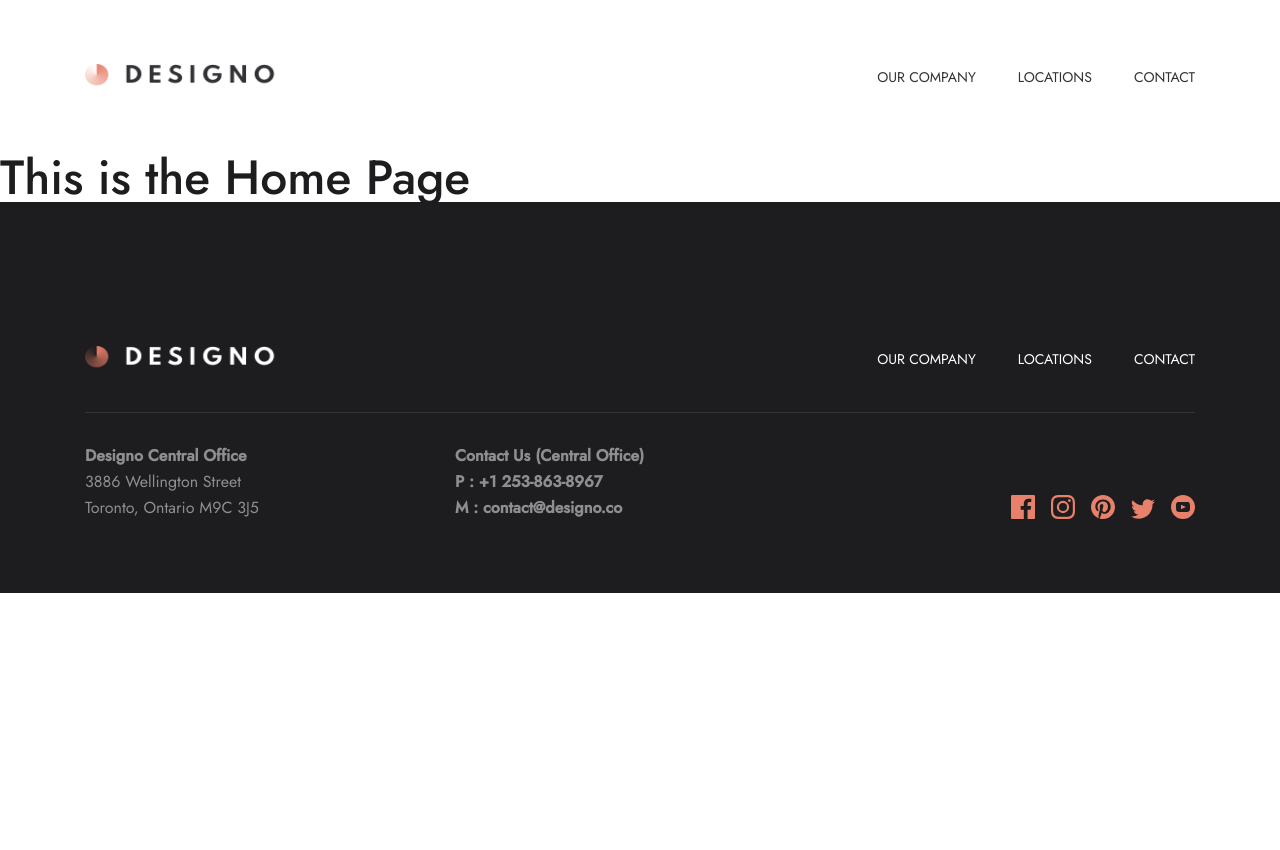
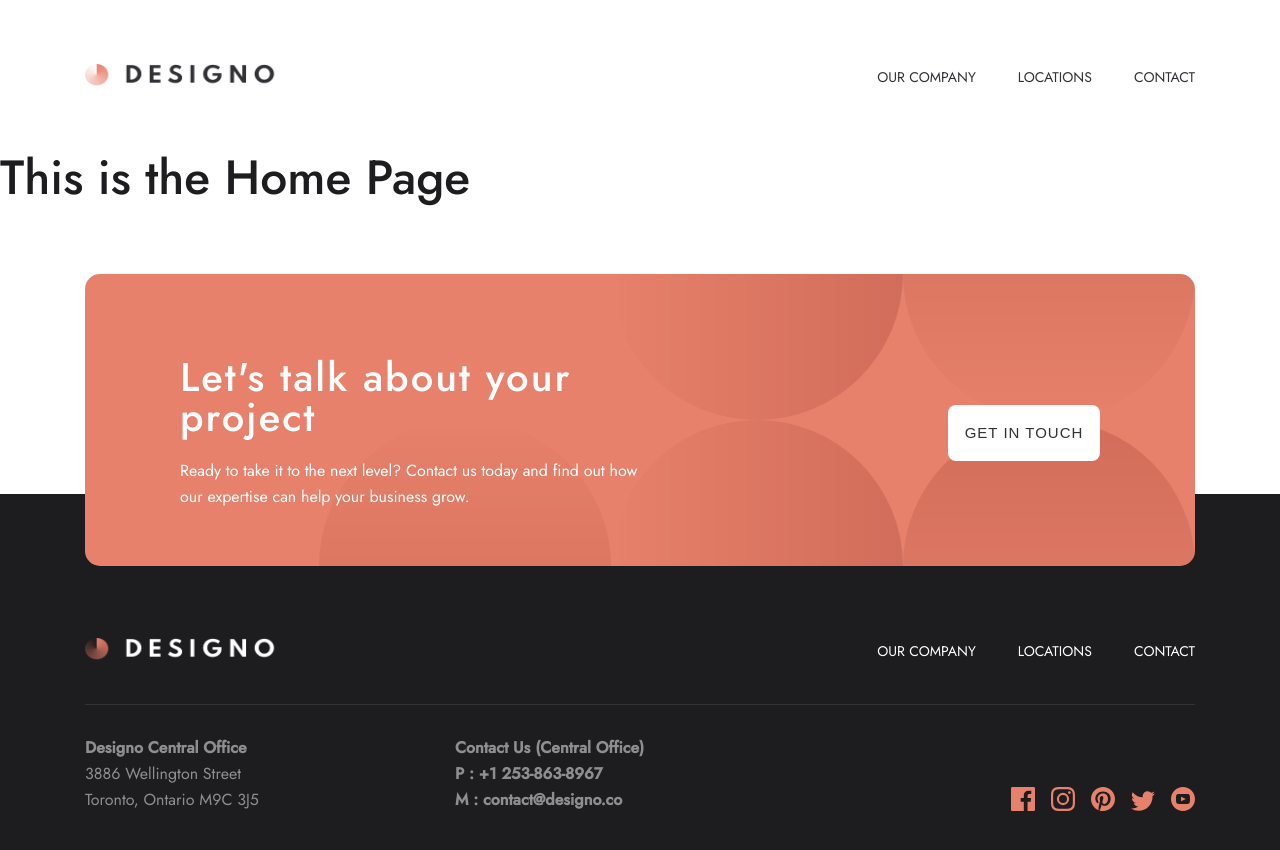
Before and after one commit to Jesuloba-world/Designo, a React (Create React App) app: page / in a window 1280 px wide. Shown: the top 850 px of the page. Before the commit the page ends 800 px from the top, so only its background shows below. Built offline with nearby package versions, Linux system fonts and the light colour scheme.

Commit message:
CTA done

```diff
--- /dev/null
+++ b/src/components/CTA/index.tsx
@@ -0,0 +1,52 @@
+import { FC } from "react";
+import { Button } from "../index";
+import {
+	Container,
+	BigText,
+	SmallText,
+	Frame,
+	frame,
+	Overlay,
+} from "./style/CTA";
+import { ReactComponent as CTAsvg } from "../../assets/shared/desktop/bg-pattern-call-to-action.svg";
+
+interface button {
+	onClick: () => void;
+}
+
+interface composition {
+	Overlay: FC;
+	Frame: FC<frame>;
+	BigText: FC;
+	SmallText: FC;
+	Button: FC<button>;
+}
+
+export const CTA: FC & composition = ({ children }) => {
+	return (
+		<Container>
+			<CTAsvg />
+			{children}
+		</Container>
+	);
+};
+
+CTA.Overlay = ({ children }) => {
+	return <Overlay>{children}</Overlay>;
+};
+
+CTA.Frame = ({ children, isLeft }) => {
+	return <Frame isLeft={isLeft}>{children}</Frame>;
+};
+
+CTA.BigText = ({ children }) => {
+	return <BigText>{children}</BigText>;
+};
+
+CTA.SmallText = ({ children }) => {
+	return <SmallText>{children}</SmallText>;
+};
+
+CTA.Button = ({ children, onClick }) => {
+	return <Button.Light onClick={onClick}>{children}</Button.Light>;
+};
--- /dev/null
+++ b/src/components/CTA/style/CTA.ts
@@ -0,0 +1,48 @@
+import styled from "styled-components/macro";
+import { Heading2, Body } from "../../UI/typography/style/typo";
+
+export interface frame {
+	isLeft: boolean;
+}
+
+export const Container = styled.div`
+	height: 29.2rem;
+	max-width: 111rem;
+	background-color: ${({ theme }) => theme.peach};
+	margin: 0 auto;
+	border-radius: 1.5rem;
+	transform: translateY(7.2rem);
+	display: flex;
+	align-items: center;
+	justify-content: flex-end;
+	overflow: hidden;
+	position: relative;
+`;
+
+export const Overlay = styled.div`
+	position: absolute;
+	z-index: 5;
+	top: 0;
+	left: 0;
+	height: 100%;
+	width: 100%;
+	padding: 7.2rem 9.5rem 4.6rem 9.5rem;
+	display: grid;
+	grid-template-columns: repeat(2, 1fr);
+`;
+
+export const Frame = styled.div<frame>`
+	display: flex;
+	flex-direction: column;
+	justify-content: space-around;
+	${({ isLeft }) => (!isLeft ? "align-items: flex-end" : null)};
+`;
+
+export const BigText = styled(Heading2)`
+	color: ${({ theme }) => theme.white};
+	line-height: 4rem;
+`;
+
+export const SmallText = styled(Body)`
+	color: ${({ theme }) => theme.white};
+`;
--- a/src/components/Footer/index.tsx
+++ b/src/components/Footer/index.tsx
@@ -7,8 +7,6 @@ import {
 	BottomFrame,
 	Logo,
 	NormalLink,
-	Address,
-	Contact,
 	ContactIcons,
 	Text,
 	Icon,
@@ -64,11 +62,11 @@ Footer.Link = ({ to, children }) => {
 };
 
 Footer.Address = ({ children }) => {
-	return <Address>{children}</Address>;
+	return <div>{children}</div>;
 };
 
 Footer.Contact = ({ children }) => {
-	return <Contact>{children}</Contact>;
+	return <div>{children}</div>;
 };
 
 Footer.ContactIcons = ({ children }) => {
--- a/src/components/Footer/style/footer.ts
+++ b/src/components/Footer/style/footer.ts
@@ -75,10 +75,6 @@ export const TextLight = styled(Text)`
 	font-weight: normal;
 `;
 
-export const Address = styled.div``;
-
-export const Contact = styled.div``;
-
 export const ContactIcons = styled.div`
 	display: flex;
 	align-items: end;
--- a/src/components/UI/button/index.tsx
+++ b/src/components/UI/button/index.tsx
@@ -1,18 +1,18 @@
-import { Light, Dark } from "./style/button";
+import { Light, Dark, button } from "./style/button";
 
 interface composition {
-	Light: React.FC;
-	Dark: React.FC;
+	Light: React.FC<button>;
+	Dark: React.FC<button>;
 }
 
 export const Button: React.FC & composition = () => {
 	return <button>Something</button>;
 };
 
-Button.Light = ({ children, ...restProps }) => {
-	return <Light {...restProps}>{children}</Light>;
+Button.Light = ({ children, onClick }) => {
+	return <Light onClick={onClick}>{children}</Light>;
 };
 
-Button.Dark = ({ children, ...restProps }) => {
-	return <Dark {...restProps}>{children}</Dark>;
+Button.Dark = ({ children, onClick }) => {
+	return <Dark onClick={onClick}>{children}</Dark>;
 };
--- a/src/components/UI/button/style/button.ts
+++ b/src/components/UI/button/style/button.ts
@@ -1,6 +1,10 @@
 import styled from "styled-components/macro";
 
-const Button = styled.button`
+export interface button {
+	onClick: () => void;
+}
+
+const Button = styled.button<button>`
 	border-radius: 8px;
 	border: none;
 	height: 5.6rem;
@@ -11,6 +15,7 @@ const Button = styled.button`
 	letter-spacing: 1px;
 	text-transform: uppercase;
 	transition: all 0.15s;
+	cursor: pointer;
 
 	&:hover {
 		background: ${({ theme }) => theme.lightPeach};
--- a/src/components/index.ts
+++ b/src/components/index.ts
@@ -2,3 +2,4 @@ export { Typo } from "./UI/typography";
 export { Button } from "./UI/button";
 export { Header } from "./Header";
 export { Footer } from "./Footer";
+export { CTA } from "./CTA";
--- /dev/null
+++ b/src/containers/CTA/index.tsx
@@ -0,0 +1,30 @@
+import { CTA } from "../../components";
+import { useHistory } from "react-router";
+
+export const CTAContainer = () => {
+	const history = useHistory();
+
+	const redirectToContactPage = () => {
+		history.push("/contact");
+		// console.log("redirecting...");
+	};
+
+	return (
+		<CTA>
+			<CTA.Overlay>
+				<CTA.Frame isLeft>
+					<CTA.BigText>Let's talk about your project</CTA.BigText>
+					<CTA.SmallText>
+						Ready to take it to the next level? Contact us today and
+						find out how our expertise can help your business grow.
+					</CTA.SmallText>
+				</CTA.Frame>
+				<CTA.Frame isLeft={false}>
+					<CTA.Button onClick={redirectToContactPage}>
+						GET IN TOUCH
+					</CTA.Button>
+				</CTA.Frame>
+			</CTA.Overlay>
+		</CTA>
+	);
+};
--- a/src/containers/footer/index.tsx
+++ b/src/containers/footer/index.tsx
@@ -9,7 +9,7 @@ import { ReactComponent as YoutubeLogo } from "../../assets/shared/desktop/icon-
 export const FooterContainer: React.FC = ({ children }) => {
 	return (
 		<Footer>
-			{children}
+			{/* {children} */}
 			<Footer.TopFrame>
 				<Footer.Frame>
 					<Footer.Logo to={"/"} src={Logo} />
--- a/src/containers/index.ts
+++ b/src/containers/index.ts
@@ -1,2 +1,3 @@
 export { HeaderContainer } from "./header";
 export { FooterContainer } from "./footer";
+export { CTAContainer } from "./CTA";
--- a/src/pages/shared.tsx
+++ b/src/pages/shared.tsx
@@ -1,12 +1,16 @@
 import { FC } from "react";
-import { HeaderContainer, FooterContainer } from "../containers";
+import { HeaderContainer, FooterContainer, CTAContainer } from "../containers";
+import { useLocation } from "react-router";
 
 export const Shared: FC = ({ children }) => {
+	const location = useLocation();
+
 	return (
 		<>
 			<HeaderContainer />
 			{children}
-			<FooterContainer></FooterContainer>
+			{location.pathname === "/contact" ? null : <CTAContainer />}
+			<FooterContainer />
 		</>
 	);
 };
```
